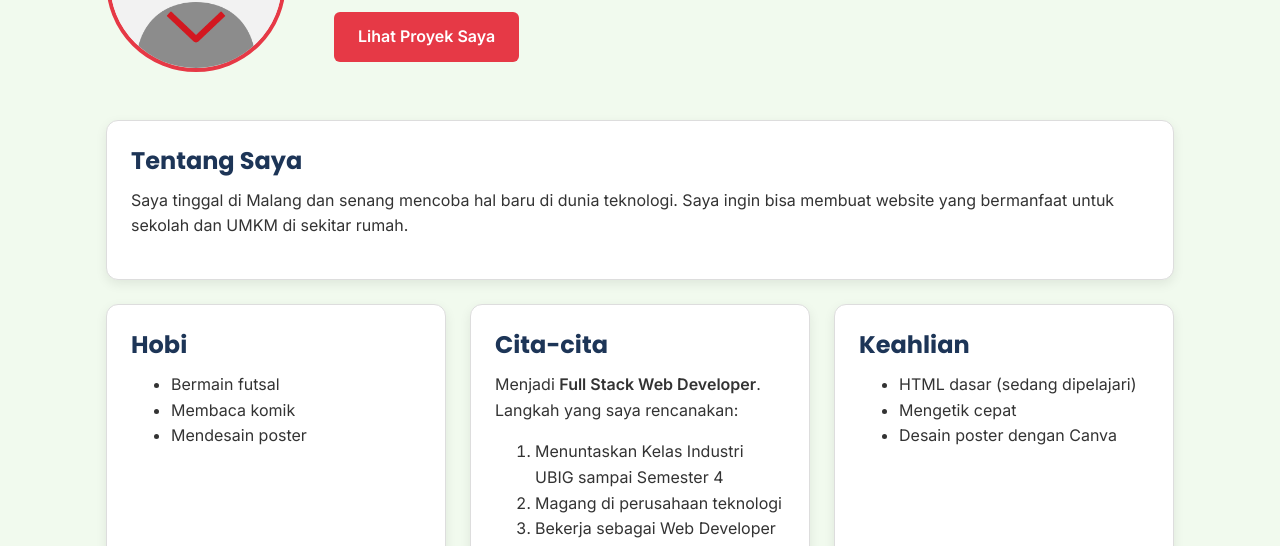
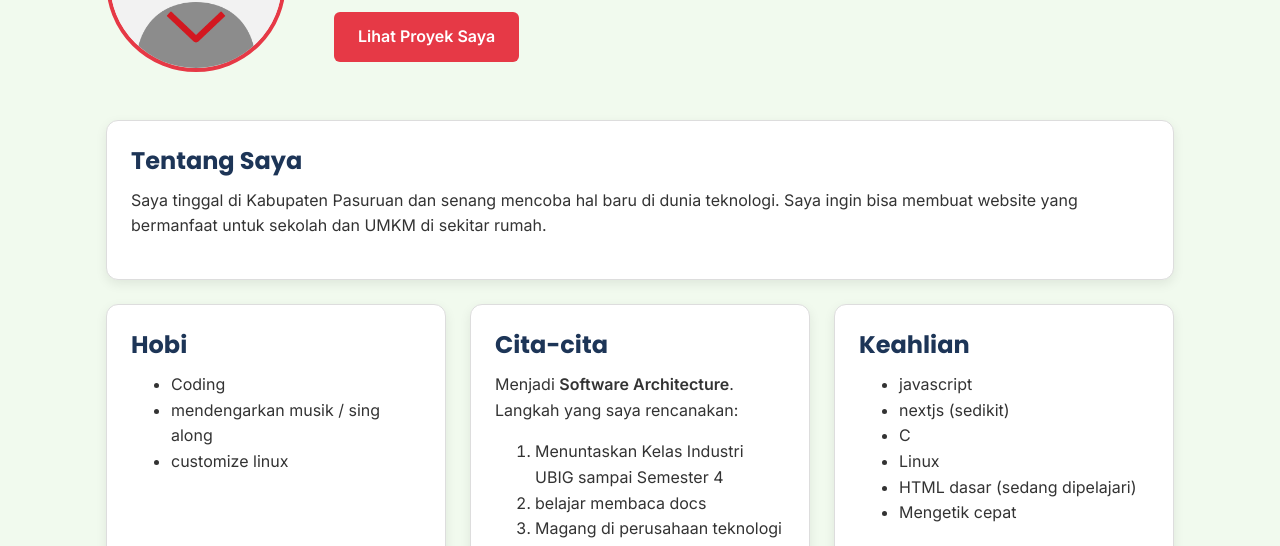
Before and after one commit to danysaoutraXRPL1Skensapas/portofolio-dany-saputra, a plain HTML site: page index.html in a window 1280 px wide. Shown: the part 254-800 px from the top of the page. Drawn offline with Linux system fonts and the light colour scheme.

Commit message:
docs(profile): update personal bio, hobbies, goals, and skills

```diff
--- a/index.html
+++ b/index.html
@@ -47,36 +47,41 @@
 
       <section class="kartu">
         <h2>Tentang Saya</h2>
-        <p>Saya tinggal di Malang dan senang mencoba hal baru di dunia teknologi. Saya ingin bisa membuat website yang bermanfaat untuk sekolah dan UMKM di sekitar rumah.</p>
+        <p>Saya tinggal di Kabupaten Pasuruan dan senang mencoba hal baru di dunia teknologi. Saya ingin bisa membuat website yang bermanfaat untuk sekolah dan UMKM di sekitar rumah.</p>
       </section>
 
       <div class="daftar-kartu">
         <section class="kartu">
           <h2>Hobi</h2>
           <ul>
-            <li>Bermain futsal</li>
-            <li>Membaca komik</li>
-            <li>Mendesain poster</li>
+            <li>Coding</li>
+            <li>mendengarkan musik / sing along</li>
+            <li>customize linux</li>
           </ul>
         </section>
 
         <section class="kartu">
           <h2>Cita-cita</h2>
-          <p>Menjadi <strong>Full Stack Web Developer</strong>. Langkah yang saya rencanakan:</p>
+          <p>Menjadi <strong>Software Architecture</strong>. Langkah yang saya rencanakan:</p>
           <ol>
             <li>Menuntaskan Kelas Industri UBIG sampai Semester 4</li>
+            <li>belajar membaca docs</li>
             <li>Magang di perusahaan teknologi</li>
-            <li>Bekerja sebagai Web Developer</li>
+            <li>Memahami struktur technology</li>
+            <li>Kuliah di ITS dengan kelas IUP dan lulus dengan gelar S.kom + B.Sc</li>
+
           </ol>
         </section>
 
         <section class="kartu">
           <h2>Keahlian</h2>
           <ul>
+            <li>javascript</li>
+            <li>nextjs (sedikit)</li>
+            <li>C</li>
+            <li>Linux</li>
             <li>HTML dasar (sedang dipelajari)</li>
-            <li>Mengetik cepat</li>
-            <li>Desain poster dengan Canva</li>
-          </ul>
+            <li>Mengetik cepat</li></ul>
         </section>
       </div>
 
```
